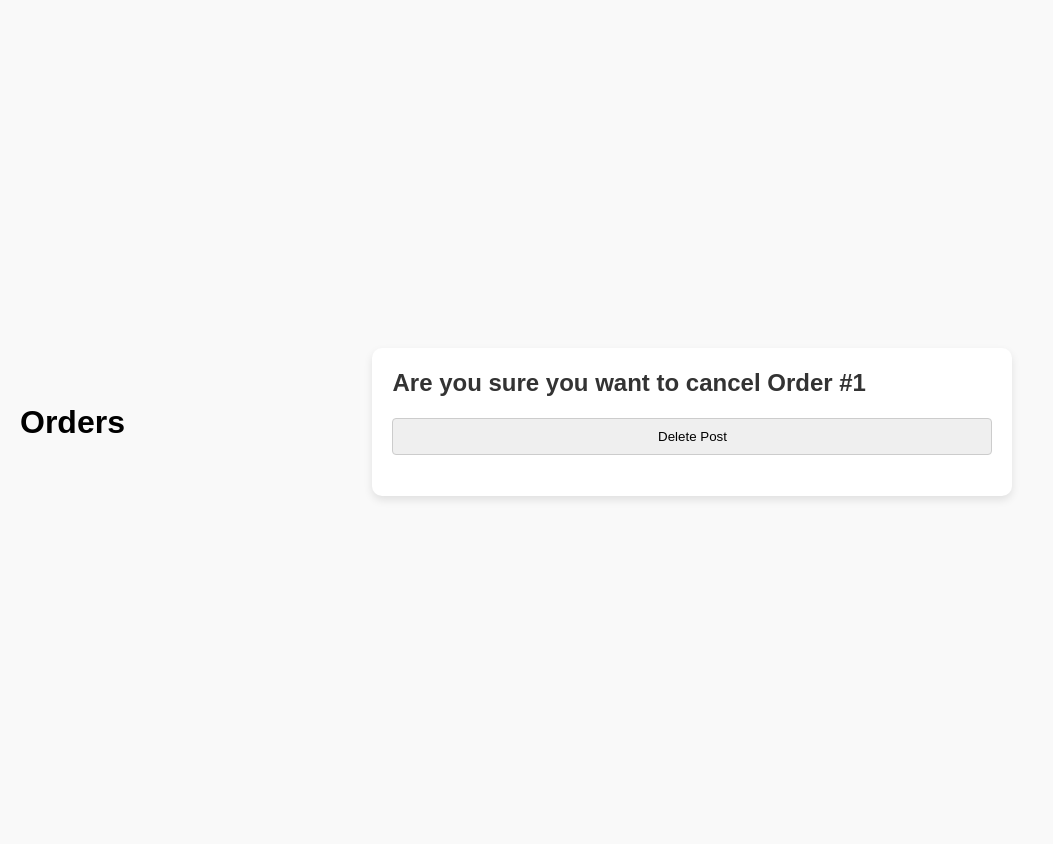
After one commit to 2230813/Cake-App-Project, a PHP site: template app/views/Order/cancelOrder.php in a window 1280 px wide. The commit adds this page. Shown: the whole page, without its empty margins (0-1053 px from the left). Run offline with PHP 8.4, Linux system fonts and the light colour scheme; the template is opened without the code that fills it: most values are stand-ins (such as "Sample title", 1, 10 or a date in 2020).

Commit message:
orders should be good

```diff
--- a/app/controllers/Order.php
+++ b/app/controllers/Order.php
@@ -11,8 +11,8 @@ class Order extends \app\core\Controller {
         if($_SERVER['REQUEST_METHOD'] === 'POST'){
 			$order = new \app\models\Order();
 			$order = $order->get($order_id);
-			$order->remove();
-			//header('location:/order/seeUserPost/' . $order->profile_id);
+			$order->cancelOrder($order_id);
+			header('location:/Order/order_list/' . $order->order_id);
 
 		}
     }
--- a/app/routes.php
+++ b/app/routes.php
@@ -14,6 +14,7 @@ $this->addRoute('Profile/delete','Profile,delete');
 
 $this->addRoute('Order/order_list/{user_id}','Order,getAllOrder');
 $this->addRoute('Order/seeOrder/{order_id}','Order,seeOrder');
+$this->addRoute('Order/delete/{order_id}','Order,delete');
 
 //This is for the shopping cart
 $this->addRoute('Cart/index', 'Cart,viewCart');
--- /dev/null
+++ b/app/views/Order/cancelOrder.php
@@ -0,0 +1,22 @@
+<!DOCTYPE html>
+<html lang="en">
+<head>
+    <meta charset="UTF-8">
+    <meta name="viewport" content="width=device-width, initial-scale=1.0">
+    <title>Order History | Cake Shop</title>
+    <link rel="stylesheet" href="\css\base.css">
+    <link rel="stylesheet" href="\css\profile.css">
+    <link rel="stylesheet" href="\css\product.css">
+</head>
+<body>
+<h1>Orders </h1>
+    <div class="container product-details">
+        <h2> Are you sure you want to cancel Order #<?= $data->order_id ?></h2>
+        <form method='post' action='/Order/delete/<?= $data->order_id ?>'>
+                <div class="form-group">
+            <input type="submit" name="action" value="Delete Post"/>
+          </div>
+        </form>
+    </div>
+</body>
+</html>
--- a/app/views/Orders/order_list.php
+++ b/app/views/Order/order_list.php
@@ -1,7 +1,4 @@
-<!DOCTYPE html>
-<html lang="en">
-<head>
-    <meta charset="UTF-8">
+<meta charset="UTF-8">
     <meta name="viewport" content="width=device-width, initial-scale=1.0">
     <title>Order History | Cake Shop</title>
     <link rel="stylesheet" href="/css/base.css">
--- a/app/views/Orders/seeOrder.php
+++ b/app/views/Order/seeOrder.php
@@ -19,7 +19,7 @@
             <p class="price"><?= $data->totalAmount ?></p>
             <p class="date"><?= $data->date ?></p>
             <h3> Status : <?= $data->status ?></h3>
-            <a href="/Order/cancelOrder" class="add-to-cart-btn">Cancel My Order</a>
+            <a href="/Order/cancelOrder/<?= htmlspecialchars($data->orderID) ?>" class="add-to-cart-btn">Cancel My Order</a>
         </div>
     </div>
 </body>
```
